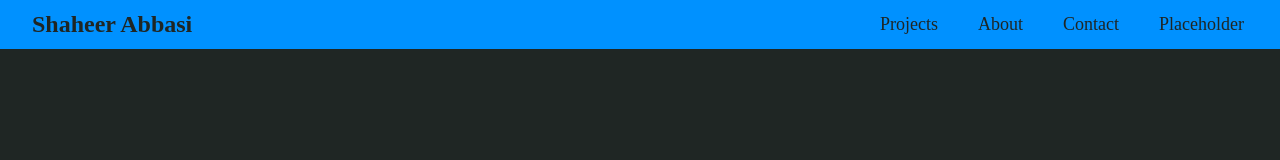
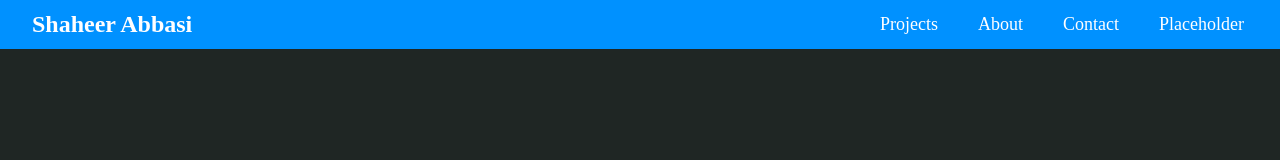
Before and after one commit to Shaheer-Abbasi/shaheer-abbasi.github.io, a plain HTML site: page index.html in a window 1280 px wide. Drawn offline with Linux system fonts and the light colour scheme.

Commit message:
inser light color

```diff
--- a/style.css
+++ b/style.css
@@ -8,6 +8,8 @@
   --success: #6de700;
   --warning: #ffb300;
   --error: #d64654;
+
+  --base-200: #fffeff;
  }
 
 * {
@@ -29,7 +31,7 @@ body {
 
 .navbar > h2 {
   margin-left: 2rem;
-  color: var(--base-100);
+  color: var(--base-200);
 }
 
 .nav-options {
@@ -42,11 +44,11 @@ body {
 
 .nav-options li {
   padding: 14px 4px 14px 4px;
-  color: var(--base-100);
+  color: var(--base-200);
   font-size: large;
 }
 
 .nav-options li:hover {
   background-color: var(--accent);
-  color: white;
+  color: var(--base-200);
 }
```
